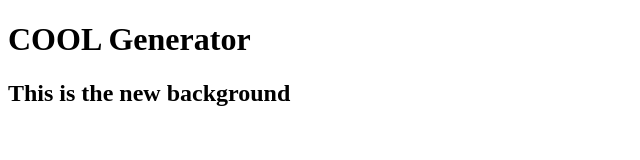
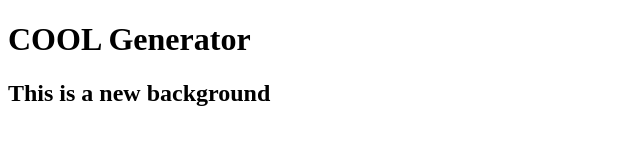
Before and after one commit to sreepadh92/background-generator1, a plain HTML site: page index.html in a window 1280 px wide. Shown: the whole page, without its empty margins (0-640 px from the left). Drawn offline with Linux system fonts and the light colour scheme.

Commit message:
updating the text

```diff
--- a/index.html
+++ b/index.html
@@ -5,7 +5,7 @@
 </head>
 <body>
 	<h1>COOL Generator</h1>
-	<h2>This is the new background</h2>
+	<h2>This is a new background</h2>
 <script type="text/javascript" src="script.js"></script>
 </body>
 </html>
```
